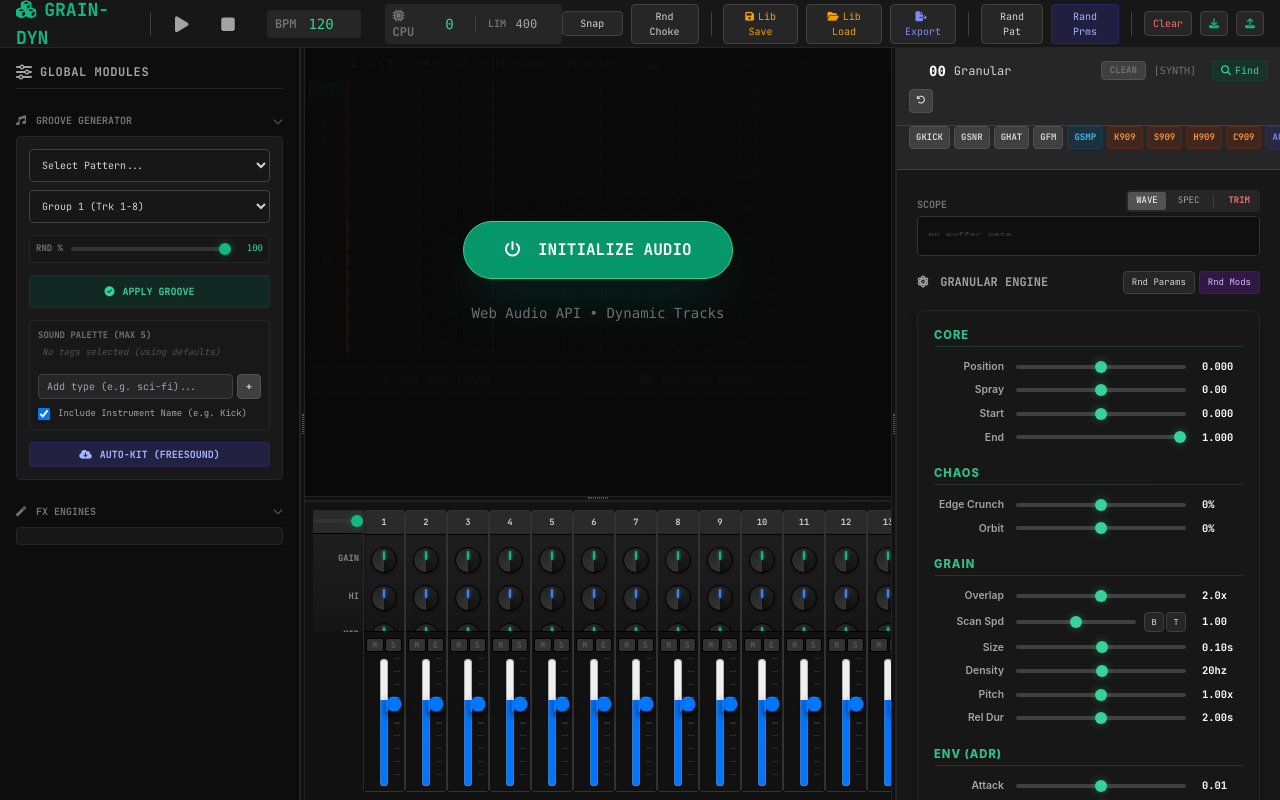
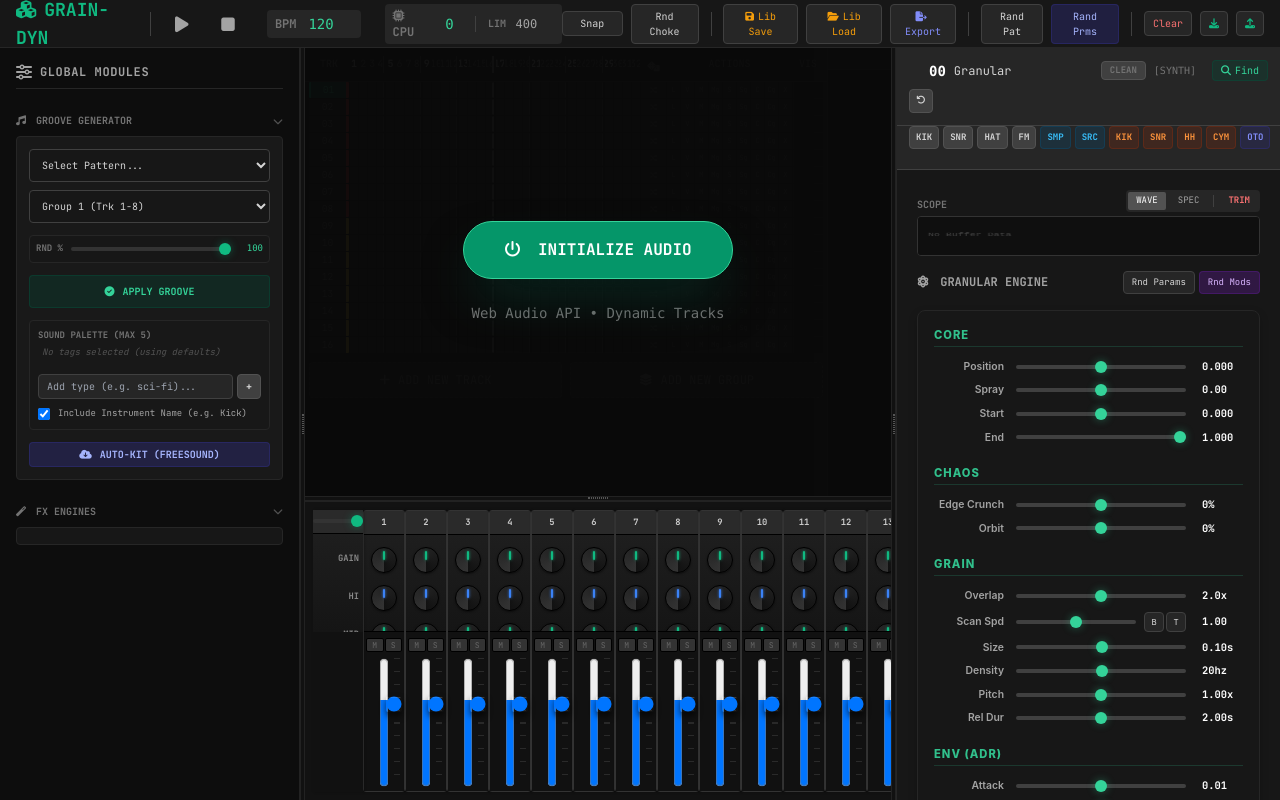
Before and after one commit to stiiif/BeatOS, a plain HTML site: page index.html in a window 1280 px wide. Drawn offline with nearby package versions, Linux system fonts and the light colour scheme.

Commit message:
TEST INDEX

```diff
--- a/index.html
+++ b/index.html
@@ -205,16 +205,17 @@
             <div class="px-3 pb-3 bg-neutral-800 border-b border-neutral-700 flex flex-col gap-2">
                  <!-- Generator Row -->
                  <div class="flex gap-1 w-full justify-between">
-                    <button class="sound-gen-btn text-[9px] font-bold bg-neutral-700 hover:bg-neutral-600 text-neutral-300 px-1.5 py-1 rounded transition border border-neutral-600 flex-1 text-center" data-type="kick">GKICK</button>
-                    <button class="sound-gen-btn text-[9px] font-bold bg-neutral-700 hover:bg-neutral-600 text-neutral-300 px-1.5 py-1 rounded transition border border-neutral-600 flex-1 text-center" data-type="snare">GSNR</button>
-                    <button class="sound-gen-btn text-[9px] font-bold bg-neutral-700 hover:bg-neutral-600 text-neutral-300 px-1.5 py-1 rounded transition border border-neutral-600 flex-1 text-center" data-type="hihat">GHAT</button>
-                    <button class="sound-gen-btn text-[9px] font-bold bg-neutral-700 hover:bg-neutral-600 text-neutral-300 px-1.5 py-1 rounded transition border border-neutral-600 flex-1 text-center" data-type="texture">GFM</button>
-                    <button id="loadSampleBtnInline" class="text-[9px] font-bold bg-sky-900/30 text-sky-400 border-sky-900/50 hover:bg-neutral-600 px-1.5 py-1 rounded transition border flex-1 text-center">GSMP</button>
-                    <button id="load909Btn" class="text-[9px] font-bold bg-orange-900/30 text-orange-400 border-orange-900/50 hover:bg-neutral-600 px-1.5 py-1 rounded transition border flex-1 text-center">K909</button>
-                    <button id="load909Btn" class="text-[9px] font-bold bg-orange-900/30 text-orange-400 border-orange-900/50 hover:bg-neutral-600 px-1.5 py-1 rounded transition border flex-1 text-center">S909</button>
-                    <button id="load909Btn" class="text-[9px] font-bold bg-orange-900/30 text-orange-400 border-orange-900/50 hover:bg-neutral-600 px-1.5 py-1 rounded transition border flex-1 text-center">H909</button>
-                    <button id="load909Btn" class="text-[9px] font-bold bg-orange-900/30 text-orange-400 border-orange-900/50 hover:bg-neutral-600 px-1.5 py-1 rounded transition border flex-1 text-center">C909</button>
-                    <button id="loadAutoBtn" class="text-[9px] font-bold bg-indigo-900/30 text-indigo-400 border-indigo-900/50 hover:bg-neutral-600 px-1.5 py-1 rounded transition border flex-1 text-center">AUTO</button>
+                    <button class="sound-gen-btn text-[9px] font-bold bg-neutral-700 hover:bg-neutral-600 text-neutral-300 px-1.5 py-1 rounded transition border border-neutral-600 flex-1 text-center" data-type="kick">KIK</button>
+                    <button class="sound-gen-btn text-[9px] font-bold bg-neutral-700 hover:bg-neutral-600 text-neutral-300 px-1.5 py-1 rounded transition border border-neutral-600 flex-1 text-center" data-type="snare">SNR</button>
+                    <button class="sound-gen-btn text-[9px] font-bold bg-neutral-700 hover:bg-neutral-600 text-neutral-300 px-1.5 py-1 rounded transition border border-neutral-600 flex-1 text-center" data-type="hihat">HAT</button>
+                    <button class="sound-gen-btn text-[9px] font-bold bg-neutral-700 hover:bg-neutral-600 text-neutral-300 px-1.5 py-1 rounded transition border border-neutral-600 flex-1 text-center" data-type="texture">FM</button>
+                    <button id="loadSampleBtnInline" class="text-[9px] font-bold bg-sky-900/30 text-sky-400 border-sky-900/50 hover:bg-neutral-600 px-1.5 py-1 rounded transition border flex-1 text-center">SMP</button>
+                    <button id="loadSampleBtnInline" class="text-[9px] font-bold bg-sky-900/30 text-sky-400 border-sky-900/50 hover:bg-neutral-600 px-1.5 py-1 rounded transition border flex-1 text-center">SRC</button>
+                    <button id="load909Btn" class="text-[9px] font-bold bg-orange-900/30 text-orange-400 border-orange-900/50 hover:bg-neutral-600 px-1.5 py-1 rounded transition border flex-1 text-center">KIK</button>
+                    <button id="load909Btn" class="text-[9px] font-bold bg-orange-900/30 text-orange-400 border-orange-900/50 hover:bg-neutral-600 px-1.5 py-1 rounded transition border flex-1 text-center">SNR</button>
+                    <button id="load909Btn" class="text-[9px] font-bold bg-orange-900/30 text-orange-400 border-orange-900/50 hover:bg-neutral-600 px-1.5 py-1 rounded transition border flex-1 text-center">HH</button>
+                    <button id="load909Btn" class="text-[9px] font-bold bg-orange-900/30 text-orange-400 border-orange-900/50 hover:bg-neutral-600 px-1.5 py-1 rounded transition border flex-1 text-center">CYM</button>
+                    <button id="loadAutoBtn" class="text-[9px] font-bold bg-indigo-900/30 text-indigo-400 border-indigo-900/50 hover:bg-neutral-600 px-1.5 py-1 rounded transition border flex-1 text-center">OTO</button>
                  </div>
 
                  <!-- Choke Group Row (Dynamic content) -->
```
